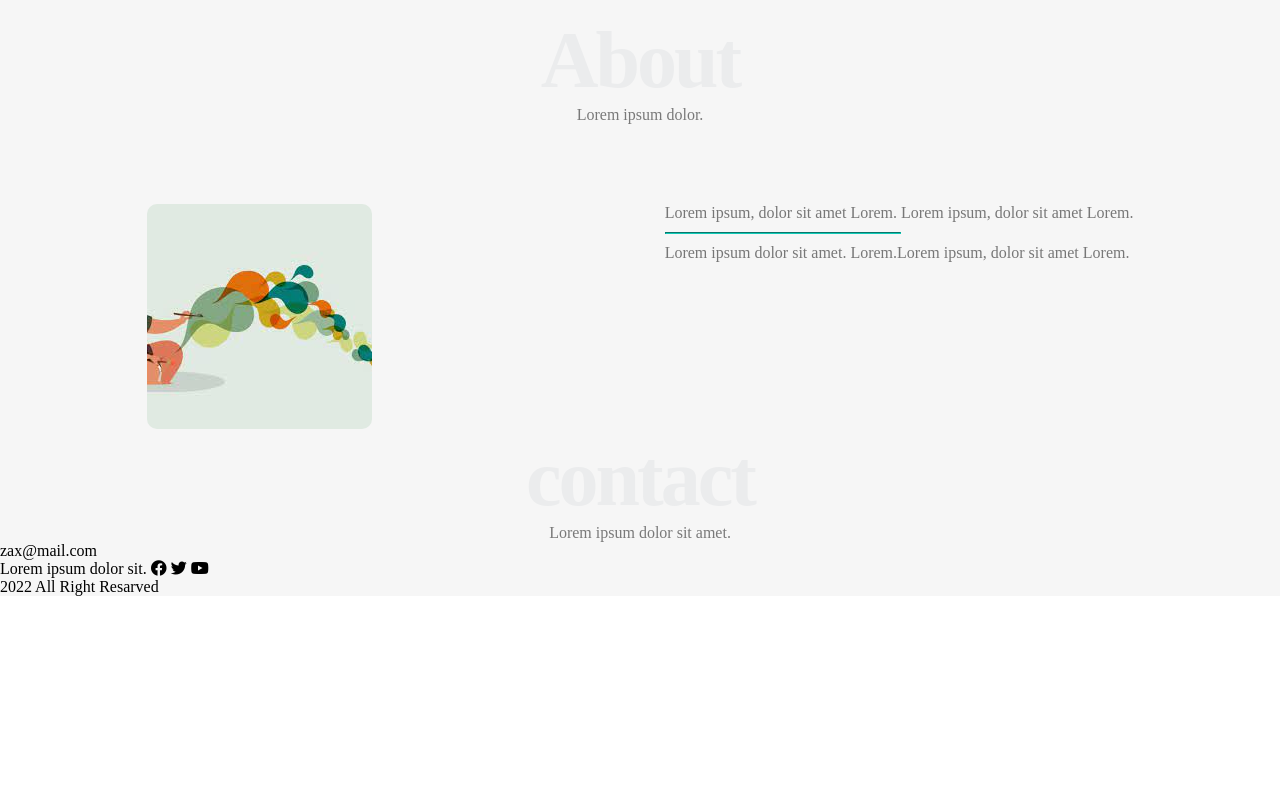
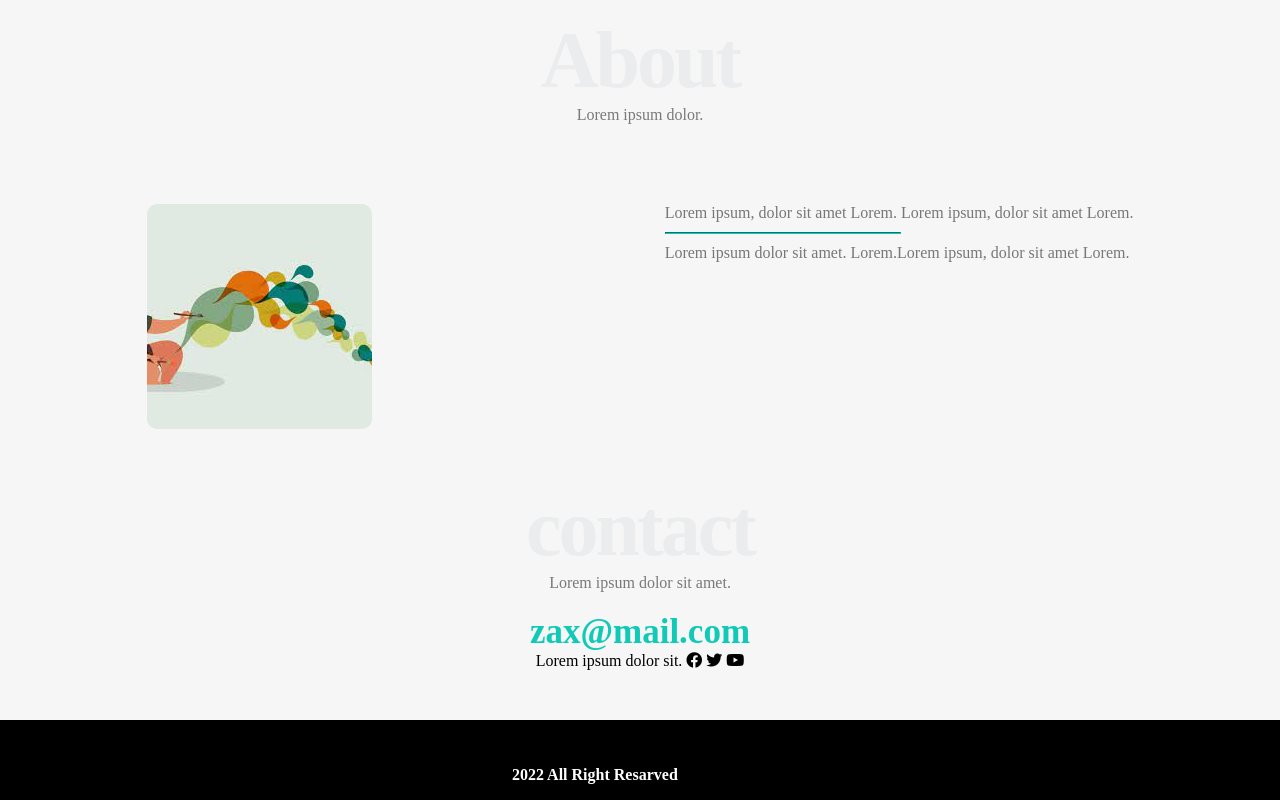
Before and after one commit to moamedashraf6/ds, a plain HTML site: page index.html in a window 1280 px wide. Shown: the part 2128-2928 px from the top of the page. Before the commit the page ends 2724 px from the top, so only its background shows below. Drawn offline with Linux system fonts and the light colour scheme.

Commit message:
Update style.css

```diff
--- a/css/style.css
+++ b/css/style.css
@@ -298,6 +298,40 @@ hr{
     border-radius: 10px;
 }
 
+
+.contact p:nth-of-type(2){
+    text-align: center;
+    color: var(--main-color);
+    font-weight: 800;
+    margin-top: 20px;
+    font-size: 35px;
+
+}
+.contact{
+    background-color: var(--section-color);
+    margin-bottom:50px;
+    margin-top:50px;
+}
+.contact p:last-of-type{
+    text-align: center;
+    color: rgb(0, 0, 0);
+}
+
+footer{
+    height: 10vh;
+    background-color: black;
+    align-items: center;
+    position: relative;
+}
+footer p{
+    color: white;
+    font-weight: bold;
+    text-align: center;
+    position: absolute;
+    bottom: 20%;
+    left: 40%;
+}
+
 /* start responsive */
 
 
```
